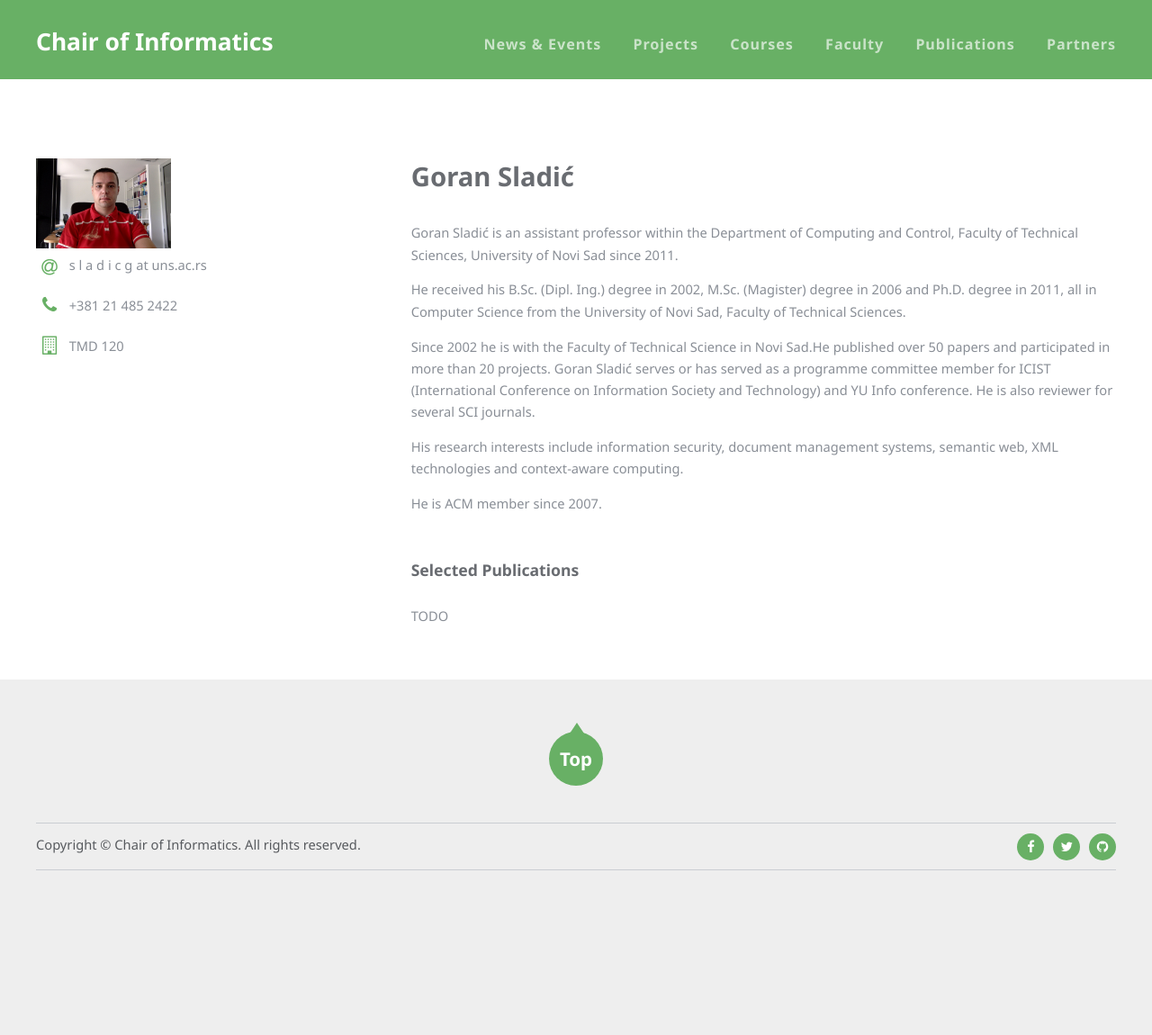
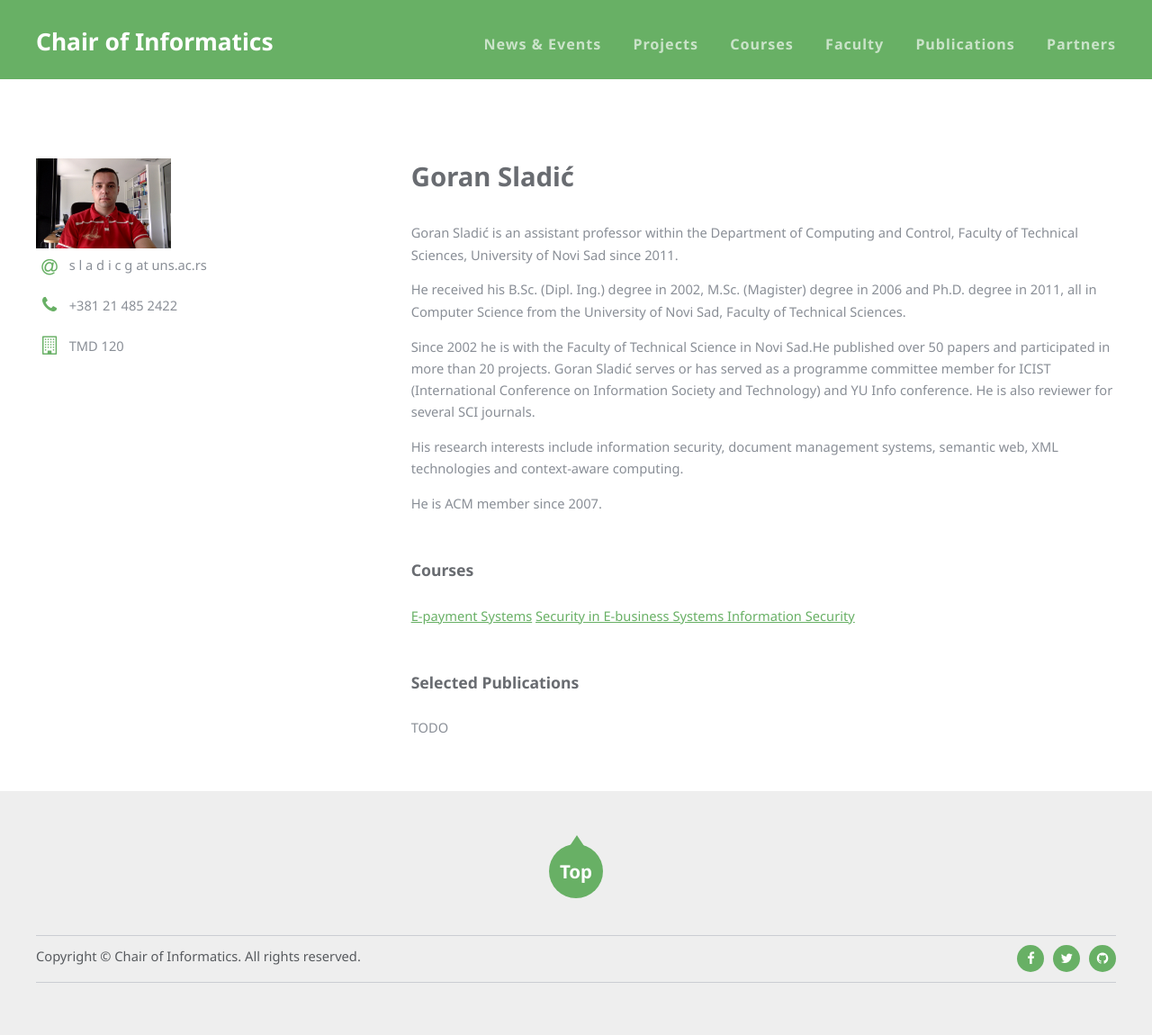
Before and after one commit to unsftn/informatika, a Jekyll site: the page built from _faculty/GoranSladic.md, in a window 1280 px wide. Shown: the whole page at 90% size. Built offline with Jekyll 4.4.1, drawn with Linux system fonts in a browser that asks for light colours; before the commit the page ends 1026 px from its top, so only the background shows below that.

Commit message:
Doda spisak predmeta

```diff
--- a/_faculty/GoranSladic.md
+++ b/_faculty/GoranSladic.md
@@ -21,6 +21,12 @@ His research interests include information security, document management systems
 
 He is ACM member since 2007.
 
+### Courses
+
+[E-payment Systems]({{"/SEP" | prepend: site.baseurl}})
+[Security in E-business Systems ]({{"/BSEP" | prepend: site.baseurl}})
+[Information Security]({{"/IB" | prepend: site.baseurl}})
+
 ### Selected Publications
 
 TODO
```
